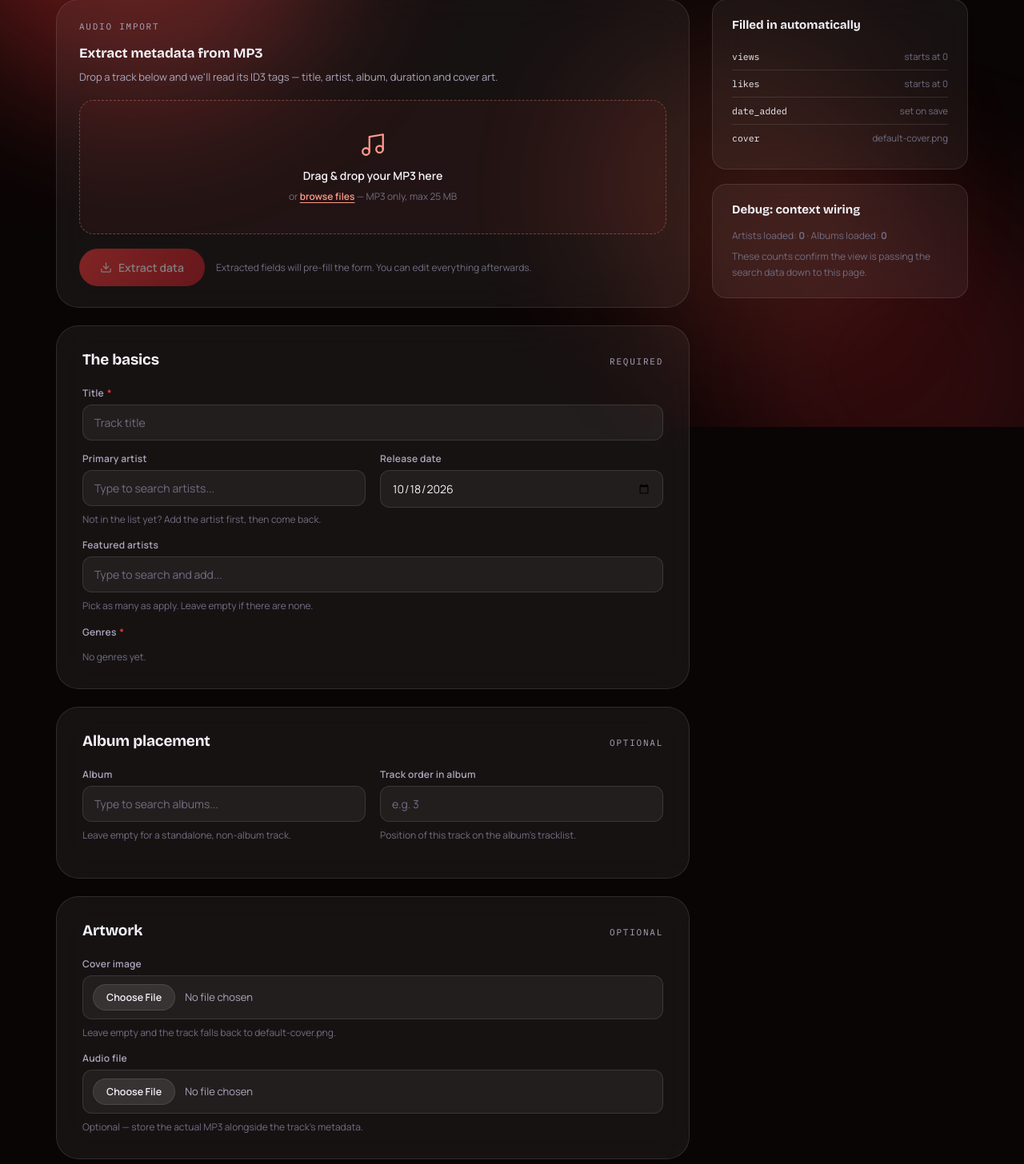
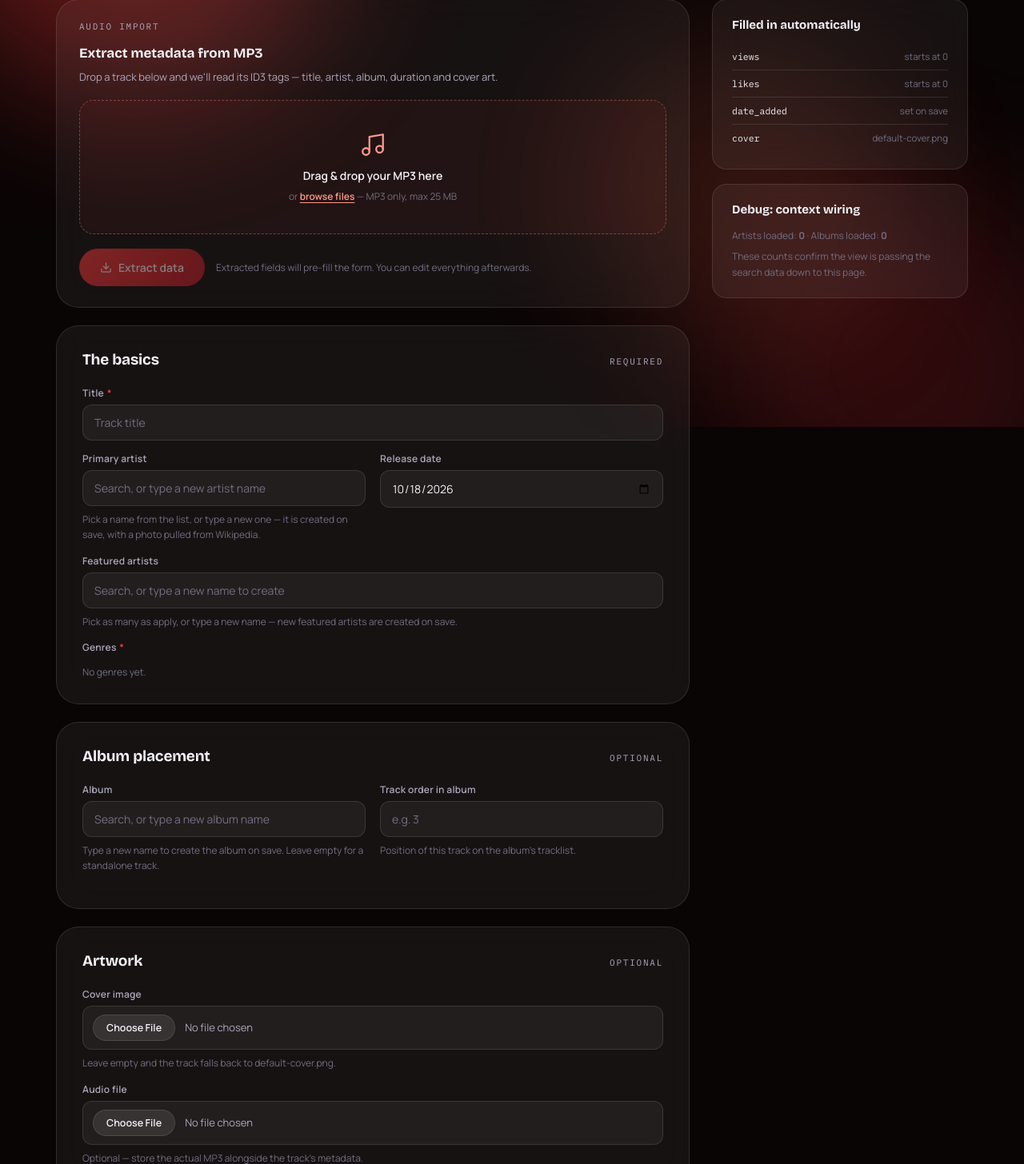
Before and after one commit to qwweqwwe7465/me3ulandsang, a Django app: page /trackadd in a window 1280 px wide. Shown: the part 266-1722 px from the top of the page at 80% size. Run offline with Django 5.2, Linux system fonts and the light colour scheme; the visitor is signed in with stand-in values (Sample User, id 1); data that the repository does not hold is empty.

Commit message:
better trackadd
now it fetches the artist cover and adds album and the artist if not already there

```diff
--- a/Core/views.py
+++ b/Core/views.py
@@ -1,15 +1,27 @@
 from django.shortcuts import render ,get_object_or_404, redirect
 from .models import Track , Artist , Genre, Album, Album_track_relation , Playlist , Genre
 from .forms import FeedbackForm, TrackForm
-from django.db.models import Count, Sum, Q
+from django.db.models import Count, Max, Sum, Q
 from django.http import JsonResponse , HttpResponse
+import logging
+import json
 import tempfile
 import os
 import re
+import time
 import base64
 from mutagen.easyid3 import EasyID3
 from mutagen.id3 import ID3
 from django.contrib.auth.decorators import login_required
+from django.utils import timezone
+from .artist_photos import attach_photo, has_real_photo
+
+logger = logging.getLogger(__name__)
+
+# Total time the upload page may spend fetching photos for newly created
+# artists, so a slow network cannot stall the save. Each artist may use up to
+# 12s of it (6s per source), and later artists share whatever is left.
+PHOTO_FETCH_BUDGET = 16
 
 def index_view(request):
     tracks = Track.objects.all()
@@ -181,22 +193,163 @@ def test_view(request):
     return render(request, 'test.html', context)
 
 
+def _resolve_artist(post):
+    """Return (artist, created) for the typed name, or (None, False).
+
+    The combo box posts the id of an existing artist in ``artist``. When the
+    user typed a name that does not exist, it posts the text in ``artist_name``
+    instead, and the artist is created here so the form validates normally.
+    """
+    artist_id = (post.get('artist') or '').strip()
+    if artist_id.isdigit():
+        artist = Artist.objects.filter(pk=artist_id).first()
+        if artist is not None:
+            return artist, False
+
+    name = (post.get('artist_name') or '').strip()
+    if not name:
+        return None, False
+
+    artist = Artist.objects.filter(name__iexact=name).first()
+    if artist is not None:
+        return artist, False
+
+    return Artist.objects.create(name=name), True
+
+
+def _resolve_featured_artists(post, exclude_id=None):
+    """Create any featured artist names that do not exist yet.
+
+    The featured combo posts existing ids in ``featured_artist`` and typed-but-
+    missing names in ``featured_artist_name``. Returns the full id list plus the
+    artists that were newly created, so their photos can be fetched.
+    """
+    ids = [value for value in post.getlist('featured_artist') if str(value).isdigit()]
+    new_artists = []
+    seen_names = set()
+
+    for raw_name in post.getlist('featured_artist_name'):
+        name = (raw_name or '').strip()
+        if not name or name.casefold() in seen_names:
+            continue
+        seen_names.add(name.casefold())
+
+        artist = Artist.objects.filter(name__iexact=name).first()
+        if artist is None:
+            artist = Artist.objects.create(name=name)
+            new_artists.append(artist)
+        if str(artist.pk) in ids:
+            continue
+        if exclude_id is not None and artist.pk == exclude_id:
+            continue
+        ids.append(str(artist.pk))
+
+    return ids, new_artists
+
+
+def _resolve_album(post, track):
+    """Return the album to attach ``track`` to, creating it if the name is new."""
+    album_id = (post.get('album') or '').strip()
+    if album_id.isdigit():
+        album = Album.objects.filter(pk=album_id).first()
+        if album is not None:
+            return album, False
+
+    name = (post.get('album_name') or '').strip()
+    if not name:
+        return None, False
+
+    album = Album.objects.filter(name__iexact=name).first()
+    created = False
+    if album is None:
+        album = Album.objects.create(
+            name=name,
+            release_date=track.release_date or timezone.now(),
+        )
+        created = True
+        # A brand new album inherits the track's genres so it is browsable
+        # straight away.
+        album.genres.set(track.genres.all())
+    return album, created
+
+
 @login_required
 def track_add_view(request):
+    new_artists = []
 
     if request.method == 'POST':
-        form = TrackForm(request.POST, request.FILES)
+        # Copy because QueryDict is immutable and the artists have to be resolved
+        # into ids before the form validates.
+        post = request.POST.copy()
+        artist, artist_created = _resolve_artist(post)
+        if artist is not None:
+            post['artist'] = str(artist.pk)
+            if artist_created:
+                new_artists.append(artist)
+
+        featured_ids, featured_created = _resolve_featured_artists(
+            post, exclude_id=artist.pk if artist is not None else None
+        )
+        if featured_ids:
+            post.setlist('featured_artist', featured_ids)
+        new_artists.extend(featured_created)
+
+        form = TrackForm(post, request.FILES)
         if form.is_valid():
             track = form.save()
 
-            album_id = request.POST.get('album')
-            album_order = request.POST.get('album_order')
-            if album_id:
-                Album_track_relation.objects.create(
-                    album_id=album_id,
-                    track=track,
-                    order=album_order or 0,
+            # Give a face to every artist on this track who has none yet. That
+            # includes existing artists whose earlier fetch failed: otherwise a
+            # re-upload would never retry them. A failed lookup keeps the default
+            # image and the upload carries on, and the batch shares a time budget
+            # so saving never hangs.
+            candidates = [*new_artists]
+            if track.artist_id:
+                candidates.append(track.artist)
+            candidates.extend(track.featured_artist.all())
+
+            to_fetch = []
+            seen_pks = set()
+            for candidate in candidates:
+                if candidate is None or candidate.pk in seen_pks:
+                    continue
+                seen_pks.add(candidate.pk)
+                if not has_real_photo(candidate):
+                    to_fetch.append(candidate)
+
+            if to_fetch:
+                logger.info("Fetching photos for %s", ", ".join(a.name for a in to_fetch))
+                deadline = time.monotonic() + PHOTO_FETCH_BUDGET
+                for candidate in to_fetch[:6]:
+                    remaining = deadline - time.monotonic()
+                    if remaining < 1:
+                        logger.info("Photo budget exhausted; %s keeps the default image", candidate.name)
+                        break
+                    try:
+                        attach_photo(candidate, timeout=min(12, remaining))
+                    except Exception:  # noqa: BLE001 - never lose the upload over a photo
+                        logger.exception("Could not fetch a photo for %s", candidate.name)
+
+            album, album_created = _resolve_album(post, track)
+            if album is not None:
+                raw_order = (post.get('album_order') or '').strip()
+                if raw_order.isdigit() and int(raw_order) > 0:
+                    order = int(raw_order)
+                else:
+                    # Append to the end of the tracklist when no position is given.
+                    highest = (
+                        Album_track_relation.objects.filter(album=album)
+                        .aggregate(highest=Max('order'))['highest']
+                        or 0
+                    )
+                    order = highest + 1
+
+                relation, relation_created = Album_track_relation.objects.get_or_create(
+                    album=album, track=track, defaults={'order': order}
                 )
+                if not relation_created and relation.order != order:
+                    relation.order = order
+                    relation.save(update_fields=['order'])
 
             return redirect('single_track_view', tid=track.id)
     else:
@@ -204,23 +357,34 @@ def track_add_view(request):
 
     if request.method == 'POST':
         initial_artist_id = request.POST.get('artist', '')
+        initial_artist_name = request.POST.get('artist_name', '')
         initial_album_id = request.POST.get('album', '')
+        initial_album_name = request.POST.get('album_name', '')
         initial_album_order = request.POST.get('album_order', '')
         initial_featured_ids = ",".join(request.POST.getlist('featured_artist'))
+        initial_featured_names = json.dumps(
+            [name for name in request.POST.getlist('featured_artist_name') if name.strip()]
+        )
         selected_genre_ids = {int(g) for g in request.POST.getlist('genres') if g.isdigit()}
     else:
         initial_artist_id = ''
+        initial_artist_name = ''
         initial_album_id = ''
+        initial_album_name = ''
         initial_album_order = ''
         initial_featured_ids = ''
+        initial_featured_names = '[]'
         selected_genre_ids = set()
 
     context = {
         'form': form,
         'initial_artist_id': initial_artist_id,
+        'initial_artist_name': initial_artist_name,
         'initial_album_id': initial_album_id,
+        'initial_album_name': initial_album_name,
         'initial_album_order': initial_album_order,
         'initial_featured_ids': initial_featured_ids,
+        'initial_featured_names': initial_featured_names,
         'selected_genre_ids': selected_genre_ids,
         'artist_list': list(Artist.objects.order_by('name').values('id', 'name')),
         'album_list': list(Album.objects.order_by('name').values('id', 'name')),
--- a/static_src/css/track_form_combo.css
+++ b/static_src/css/track_form_combo.css
@@ -44,6 +44,15 @@
 }
 .combo__option:hover{ background:rgba(255,59,59,0.14); }
 
+/* "Create <name>" row offered when the typed name matches nothing. */
+.combo__option--create{
+  color:var(--violet-soft);
+  font-weight:600;
+  border-bottom:1px solid var(--glass-border);
+  margin-bottom:4px;
+}
+.combo__option--create::before{ content:'+ '; }
+
 .combo__empty{
   padding:9px 12px;
   font-size:13px;
@@ -85,6 +94,15 @@
 }
 .combo__chip-remove:hover{ background:rgba(255,59,59,0.4); }
 
+/* A typed name that is not in the database yet — created when the form saves. */
+.combo__chip--new{
+  background:rgba(255,255,255,0.05);
+  border-style:dashed;
+  border-color:var(--glass-border-strong);
+  color:var(--text-1);
+}
+.combo__chip--new::before{ content:'+'; color:var(--violet-soft); font-weight:700; }
+
 .genre-checks{
   display:flex;
   flex-wrap:wrap;
--- a/templates/trackadd.html
+++ b/templates/trackadd.html
@@ -87,11 +87,12 @@
             <div class="field">
               <label class="field__label" for="artist-search">Primary artist</label>
               <div class="combo" data-combo="artist" data-multi="false" data-initial="{{ initial_artist_id|default:'' }}">
-                <input type="text" class="combo__input" id="artist-search" placeholder="Type to search artists..." autocomplete="off">
+                <input type="text" class="combo__input" id="artist-search" placeholder="Search, or type a new artist name" autocomplete="off" value="{{ initial_artist_name|default:'' }}">
                 <input type="hidden" name="artist" class="combo__value" value="{{ initial_artist_id|default:'' }}">
+                <input type="hidden" name="artist_name" class="combo__name" value="{{ initial_artist_name|default:'' }}">
                 <div class="combo__panel" hidden></div>
               </div>
-              <p class="field__hint">Not in the list yet? Add the artist first, then come back.</p>
+              <p class="field__hint">Pick a name from the list, or type a new one — it is created on save, with a photo pulled from Wikipedia.</p>
             </div>
             <div class="field">
               <label class="field__label" for="id_release_date">Release date</label>
@@ -101,12 +102,12 @@
 
           <div class="field">
             <label class="field__label" for="featured-search">Featured artists</label>
-            <div class="combo" data-combo="featured_artist" data-multi="true" data-initial="{{ initial_featured_ids }}">
+            <div class="combo" data-combo="featured_artist" data-multi="true" data-initial="{{ initial_featured_ids }}" data-initial-names="{{ initial_featured_names|default:'[]' }}">
               <div class="combo__chips" id="featured_artist-chips"></div>
-              <input type="text" class="combo__input" id="featured-search" placeholder="Type to search and add..." autocomplete="off">
+              <input type="text" class="combo__input" id="featured-search" placeholder="Search, or type a new name to create" autocomplete="off">
               <div class="combo__panel" hidden></div>
             </div>
-            <p class="field__hint">Pick as many as apply. Leave empty if there are none.</p>
+            <p class="field__hint">Pick as many as apply, or type a new name — new featured artists are created on save.</p>
           </div>
 
           <div class="field">
@@ -135,11 +136,12 @@
             <div class="field">
               <label class="field__label" for="album-search">Album</label>
               <div class="combo" data-combo="album" data-multi="false" data-initial="{{ initial_album_id|default:'' }}">
-                <input type="text" class="combo__input" id="album-search" placeholder="Type to search albums..." autocomplete="off">
+                <input type="text" class="combo__input" id="album-search" placeholder="Search, or type a new album name" autocomplete="off" value="{{ initial_album_name|default:'' }}">
                 <input type="hidden" name="album" class="combo__value" value="{{ initial_album_id|default:'' }}">
+                <input type="hidden" name="album_name" class="combo__name" value="{{ initial_album_name|default:'' }}">
                 <div class="combo__panel" hidden></div>
               </div>
-              <p class="field__hint">Leave empty for a standalone, non-album track.</p>
+              <p class="field__hint">Type a new name to create the album on save. Leave empty for a standalone track.</p>
             </div>
             <div class="field">
               <label class="field__label" for="id_album_order">Track order in album</label>
```
Also changed, not shown: Core/artist_photos.py (added, +109 -0 lines), Core/management/commands/fetch_artist_photos.py (+17 -0 lines), Core/models.py (+11 -6 lines), static_src/js/track_form_combo.js (+116 -11 lines), Core/migrations/0018_alter_album_name_alter_artist_name_and_more.py (added).
